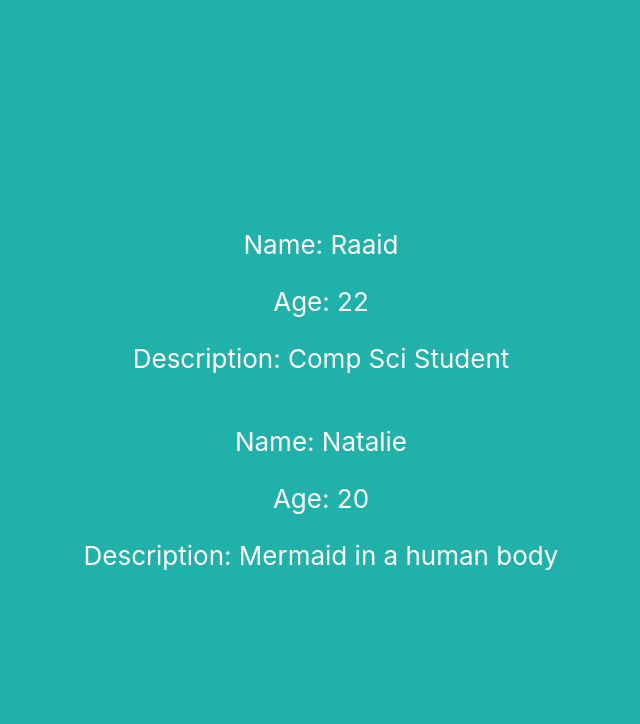
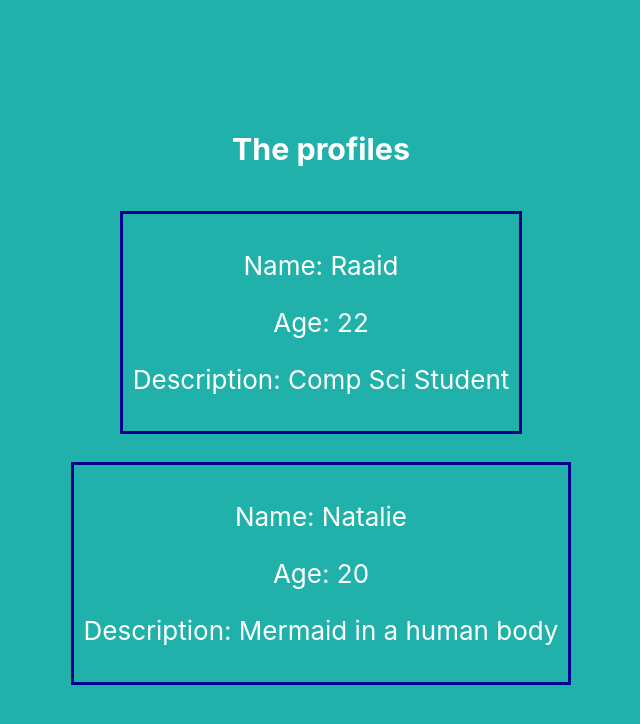
Before and after one commit to raaidsm/EcommerceSite, a React (Create React App) app: page / in a window 1280 px wide. Shown: the top 724 px of the page, without its empty margins (319-959 px from the left). Built offline with nearby package versions, Linux system fonts and the light colour scheme.

Commit message:
Added a border around the profiles

```diff
--- a/src/App.css
+++ b/src/App.css
@@ -1,5 +1,6 @@
 .App {
   text-align: center;
+  background-color: lightseagreen;
 }
 
 .App-logo {
@@ -36,3 +37,12 @@
     transform: rotate(360deg);
   }
 }
+
+.profile {
+  border-style: solid;
+  border-color: darkblue;
+  border-width: medium;
+  margin: 14px;
+  padding: 10px;
+
+}
--- a/src/App.tsx
+++ b/src/App.tsx
@@ -7,6 +7,7 @@ function App() {
   return (
     <div className="App">
       <header className="App-header">
+        <h3>The profiles</h3>
         <Profile name="Raaid" age="22" description="Comp Sci Student"/>
         <Profile name="Natalie" age="20" description="Mermaid in a human body"/>
       </header>
```
